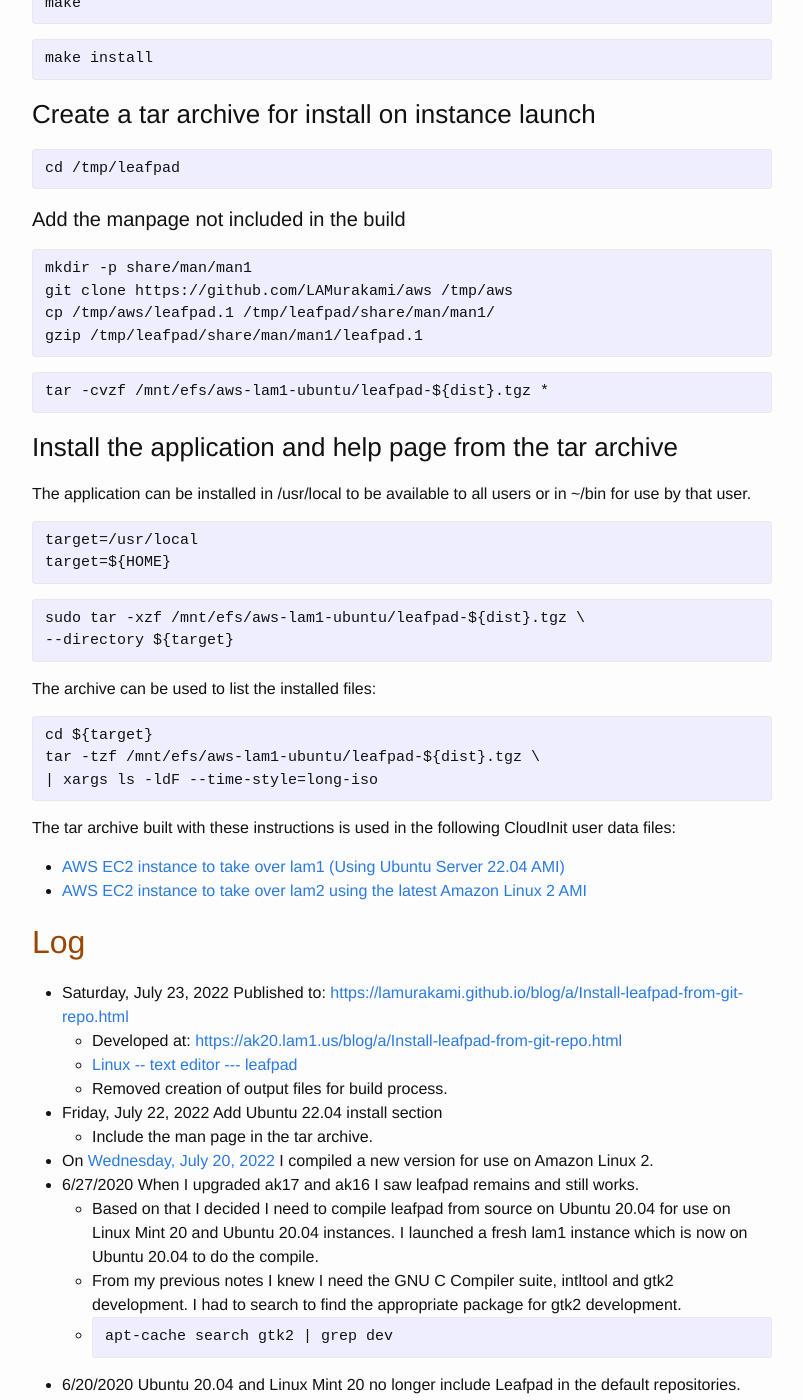
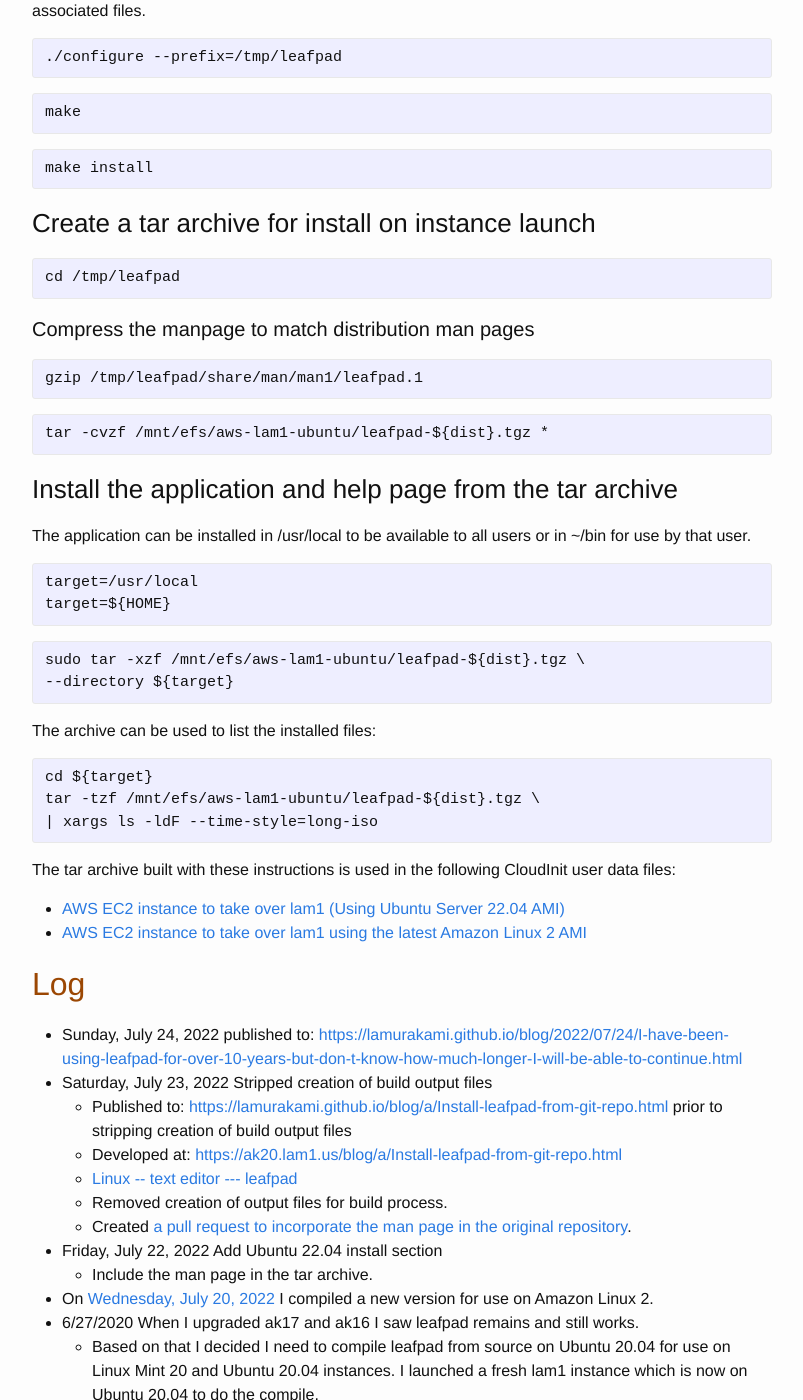
Before and after one commit to LAMurakami/blog, a Jekyll site: the page built from _posts/2022-07-24-I-have-been-using-leafpad-for-over-10-years-but-don-t-know-how-much-longer-I-will-be-able-to-continue.html, in a window 1280 px wide and 1400 px high, scrolled down 2110 px. Shown: the whole window, without its empty margins (238-1041 px from the left). Built offline with Jekyll 4.4.1, drawn with Linux system fonts in a browser that asks for light colours; some of the changed text lies outside the part shown.

Commit message:
Update latest post
Use the LAMurakami/leafpad fork and the man branch to include the man page.
Link to pull request to incorporate man page in the original leafpad repository.

```diff
--- a/_posts/2022-07-23-I-have-been-using-leafpad-for-over-10-years-but-don-t-know-how-much-longer-I-will-be-able-to-continue.html
+++ b/_posts/2022-07-24-I-have-been-using-leafpad-for-over-10-years-but-don-t-know-how-much-longer-I-will-be-able-to-continue.html
@@ -1,15 +1,16 @@
 ---
 layout: post
-title: "I have been using leafpad for over 10 years and do not know how much longer I will be able to continue"
-date: 2022-07-23 16:11:00 -0800
+title: "I have been using leafpad for over 10 years but don't know how much longer I will be able to continue"
+date: 2022-07-24 14:29:00 -0800
 ---
 
 <span style="float: right;"><a href="#toc">Contents</a></span>
 <br class="clearit">
+
 <!-- start content -->
 <div id="mw-content-text" class="mw-body-content mw-content-ltr" lang="en" dir="ltr"><div class="mw-parser-output"><p>
 I have been using leafpad for over 10 years but don't know how much longer I will be able to continue.
-</p><p>I created <a rel="nofollow" class="external text" href="https://github.com/LAMurakami/aws/blob/master/leafpad.1">a manpage for leafpad</a>.  I created <a rel="nofollow" class="external text" href="https://lamurakami.github.io/blog/man/leafpad.html">a html static version on my blog</a> of <a rel="nofollow" class="external text" href="http://aws.lam1.us/man/leafpad">the man page rendered by the man.gci-pl script</a> on my sites.
+</p><p>I created <a rel="nofollow" class="external text" href="https://github.com/LAMurakami/aws/blob/master/leafpad.1">a manpage for leafpad</a>.  I created <a rel="nofollow" class="external text" href="https://lamurakami.github.io/blog/man/leafpad.html">a html static version on my blog</a> of <a rel="nofollow" class="external text" href="http://aws.lam1.us/man/leafpad">the man page rendered by the man.gci-pl script</a> on my sites.  I created a fork of leafpad, included the man page and modified the Makefile to install the man page, then created <a rel="nofollow" class="external text" href="https://github.com/tarot231/leafpad/pull/10">a pull request to incorporate this change in the original repository</a>.
 </p><p>I started using leafpad when it was the default text editor on PCLinuxOS 2010.  I liked that it was lightweight and started up quickly.  At that time I was working at <a rel="nofollow" class="external text" href="http://arsc.lam1.us/About">Arctic Region Supercomputing Center (ARSC)</a> and  the Department of Defense (DoD) High Performance Computing Modernization Program (HPCMP).  By the next year I had installed it in my ~/bin on machines all over the country.  The program worked with just the executable as long as gtk2 was installed. It was a graphical text editor I could use over the internet on machines thousands of miles away.
 </p><p>Today I use it on my AWS instances,  I am usually at my home and the AWS instances are in the Oregon region but have also used it while on vacation in Cabo San Lucas over the resort wireless.
 </p><p>The leafpad page on wikipedia still says the latest stable release is 0.8.18.1 released  December 23, 2010, 11 years ago in 2022.  I found <a rel="nofollow" class="external text" href="https://github.com/tarot231/leafpad">a GitHub repo</a> where the old 0.8.18.1 version was brought in 3 years ago and a couple of patches were applied.  GTK 2 is a requirement for building and running leafpad.  GTK (formerly GIMP ToolKit) is a free and open-source cross-platform widget toolkit for creating graphical user interfaces (GUIs).
@@ -41,9 +42,12 @@
 </pre>
 <h3><span class="mw-headline" id="Clone_the_leafpad_git_repository">Clone the leafpad git repository</span></h3>
 <pre>cd /usr/local/src
-git clone https://github.com/tarot231/leafpad
+git clone <a rel="nofollow" class="external free" href="https://github.com/LAMurakami/leafpad">https://github.com/LAMurakami/leafpad</a>
 </pre>
+<p>Use the LAMurakami fork and the man branch to include the man page
+</p>
 <pre>cd /usr/local/src/leafpad
+git checkout man
 </pre>
 <h4><span class="mw-headline" id="We_must_build_the_.configure_file_when_we_install_from_the_git_repository.">We must build the .configure file when we install from the git repository.</span></h4>
 <pre>autoreconf --install
@@ -60,11 +64,8 @@
 <h3><span class="mw-headline" id="Create_a_tar_archive_for_install_on_instance_launch">Create a tar archive for install on instance launch</span></h3>
 <pre>cd /tmp/leafpad
 </pre>
-<h4><span class="mw-headline" id="Add_the_manpage_not_included_in_the_build">Add the manpage not included in the build</span></h4>
-<pre>mkdir -p share/man/man1
-git clone https://github.com/LAMurakami/aws /tmp/aws
-cp /tmp/aws/leafpad.1 /tmp/leafpad/share/man/man1/
-gzip /tmp/leafpad/share/man/man1/leafpad.1
+<h4><span class="mw-headline" id="Compress_the_manpage_to_match_distribution_man_pages">Compress the manpage to match distribution man pages</span></h4>
+<pre>gzip /tmp/leafpad/share/man/man1/leafpad.1
 </pre>
 <pre>tar -cvzf /mnt/efs/aws-lam1-ubuntu/leafpad-${dist}.tgz *
 </pre>
@@ -86,12 +87,15 @@
 <p>The tar archive built with these instructions is used in the following CloudInit user data files:
 </p>
 <ul><li><a rel="nofollow" class="external text" href="https://github.com/LAMurakami/aws/blob/master/aws-nwo-lam1-Ubuntu-CloudInit.txt">AWS EC2 instance to take over lam1 (Using Ubuntu Server 22.04 AMI)</a></li>
-<li><a rel="nofollow" class="external text" href="https://github.com/LAMurakami/aws/blob/master/aws-nwo-lam2-Amazon-Linux-2-CloudInit.txt">AWS EC2 instance to take over lam2 using the latest Amazon Linux 2 AMI</a></li></ul>
+<li><a rel="nofollow" class="external text" href="https://github.com/LAMurakami/aws/blob/master/aws-nwo-lam2-Amazon-Linux-2-CloudInit.txt">AWS EC2 instance to take over lam1 using the latest Amazon Linux 2 AMI</a></li></ul>
 <h2><span class="mw-headline" id="Log">Log</span></h2>
-<ul><li>Saturday, July 23, 2022 Published to: <a rel="nofollow" class="external free" href="https://lamurakami.github.io/blog/a/Install-leafpad-from-git-repo.html">https://lamurakami.github.io/blog/a/Install-leafpad-from-git-repo.html</a>
-<ul><li>Developed at: <a rel="nofollow" class="external free" href="https://ak20.lam1.us/blog/a/Install-leafpad-from-git-repo.html">https://ak20.lam1.us/blog/a/Install-leafpad-from-git-repo.html</a></li>
+<ul><li>Sunday, July 24, 2022 published to: <a rel="nofollow" class="external free" href="https://lamurakami.github.io/blog/2022/07/24/I-have-been-using-leafpad-for-over-10-years-but-don-t-know-how-much-longer-I-will-be-able-to-continue.html">https://lamurakami.github.io/blog/2022/07/24/I-have-been-using-leafpad-for-over-10-years-but-don-t-know-how-much-longer-I-will-be-able-to-continue.html</a></li>
+<li>Saturday, July 23, 2022 Stripped creation of build output files
+<ul><li>Published to: <a rel="nofollow" class="external free" href="https://lamurakami.github.io/blog/a/Install-leafpad-from-git-repo.html">https://lamurakami.github.io/blog/a/Install-leafpad-from-git-repo.html</a> prior to stripping creation of build output files</li>
+<li>Developed at: <a rel="nofollow" class="external free" href="https://ak20.lam1.us/blog/a/Install-leafpad-from-git-repo.html">https://ak20.lam1.us/blog/a/Install-leafpad-from-git-repo.html</a></li>
 <li><a rel="nofollow" class="external text" href="https://ak20.lam1.us/Comments?Submit=View;ListLength=999;Topic=Linux;Name=text%20editor;Qualifier=leafpad">Linux -- text editor --- leafpad</a></li>
-<li>Removed creation of output files for build process.</li></ul></li>
+<li>Removed creation of output files for build process.</li>
+<li>Created <a rel="nofollow" class="external text" href="https://github.com/tarot231/leafpad/pull/10">a pull request to incorporate the man page in the original repository</a>.</li></ul></li>
 <li>Friday, July 22, 2022 Add Ubuntu 22.04 install section
 <ul><li>Include the man page in the tar archive.</li></ul></li>
 <li>On <a rel="nofollow" class="external text" href="https://ak20.lam1.us/Zz/z22/z2207/2022-07-20/Daily-ak19.txt">Wednesday, July 20, 2022</a> I compiled a new version for use on Amazon Linux 2.</li>
@@ -129,13 +133,13 @@
 100.00%    0.000      1 -total
 -->
 
-<!-- Saved in parser cache with key wikidb:pcache:idhash:369-0!canonical and timestamp 20220723235703 and revision id 6305. Serialized with JSON.
+<!-- Saved in parser cache with key wikidb:pcache:idhash:369-0!canonical and timestamp 20220724221710 and revision id 6309. Serialized with JSON.
  -->
 </div>
 </div>
 <!-- end content -->
 <div id="toc" class="toc" role="navigation" aria-labelledby="mw-toc-heading"><input type="checkbox" role="button" id="toctogglecheckbox" class="toctogglecheckbox" style="display:none" /><div class="toctitle" lang="en" dir="ltr"><h2 id="mw-toc-heading">Contents</h2><span class="toctogglespan"><label class="toctogglelabel" for="toctogglecheckbox"></label></span></div>
-<div class="printfooter">Retrieved from "<a dir="ltr" href="https://ak20.lam1.us/A/index.php?title=Leafpad_(software)&amp;oldid=6305">https://ak20.lam1.us/A/index.php?title=Leafpad_(software)&amp;oldid=6305</a>"</div>
+<div class="printfooter">Retrieved from "<a dir="ltr" href="https://ak20.lam1.us/A/index.php?title=Leafpad_(software)&amp;oldid=6309">https://ak20.lam1.us/A/index.php?title=Leafpad_(software)&amp;oldid=6309</a>"</div>
 <ul>
 <li class="toclevel-1 tocsection-1"><a href="#Install_leafpad_from_git_repo"><span class="tocnumber">1</span> <span class="toctext">Install leafpad from git repo</span></a>
 <ul>
@@ -153,7 +157,7 @@
 </li>
 <li class="toclevel-2 tocsection-8"><a href="#Create_a_tar_archive_for_install_on_instance_launch"><span class="tocnumber">1.3</span> <span class="toctext">Create a tar archive for install on instance launch</span></a>
 <ul>
-<li class="toclevel-3 tocsection-9"><a href="#Add_the_manpage_not_included_in_the_build"><span class="tocnumber">1.3.1</span> <span class="toctext">Add the manpage not included in the build</span></a></li>
+<li class="toclevel-3 tocsection-9"><a href="#Compress_the_manpage_to_match_distribution_man_pages"><span class="tocnumber">1.3.1</span> <span class="toctext">Compress the manpage to match distribution man pages</span></a></li>
 </ul>
 </li>
 <li class="toclevel-2 tocsection-10"><a href="#Install_the_application_and_help_page_from_the_tar_archive"><span class="tocnumber">1.4</span> <span class="toctext">Install the application and help page from the tar archive</span></a></li>
@@ -169,4 +173,4 @@
 <img border="0" src="/ScrollUp.gif" alt="up" /></a>
 
 <span style="float: right;">
-Page updated Saturday, July 23, 2022 @ 5:01:44 PM (Alaska Time)</span>
+Page updated Sunday, July 24, 2022 @ 2:30:14 PM (Alaska Time)</span>
```
Also changed, not shown: other parts of _posts/2022-07-24-I-have-been-using-leafpad-for-over-10-years-but-don-t-know-how-much-longer-I-will-be-able-to-continue.html (+1 -1 lines).
